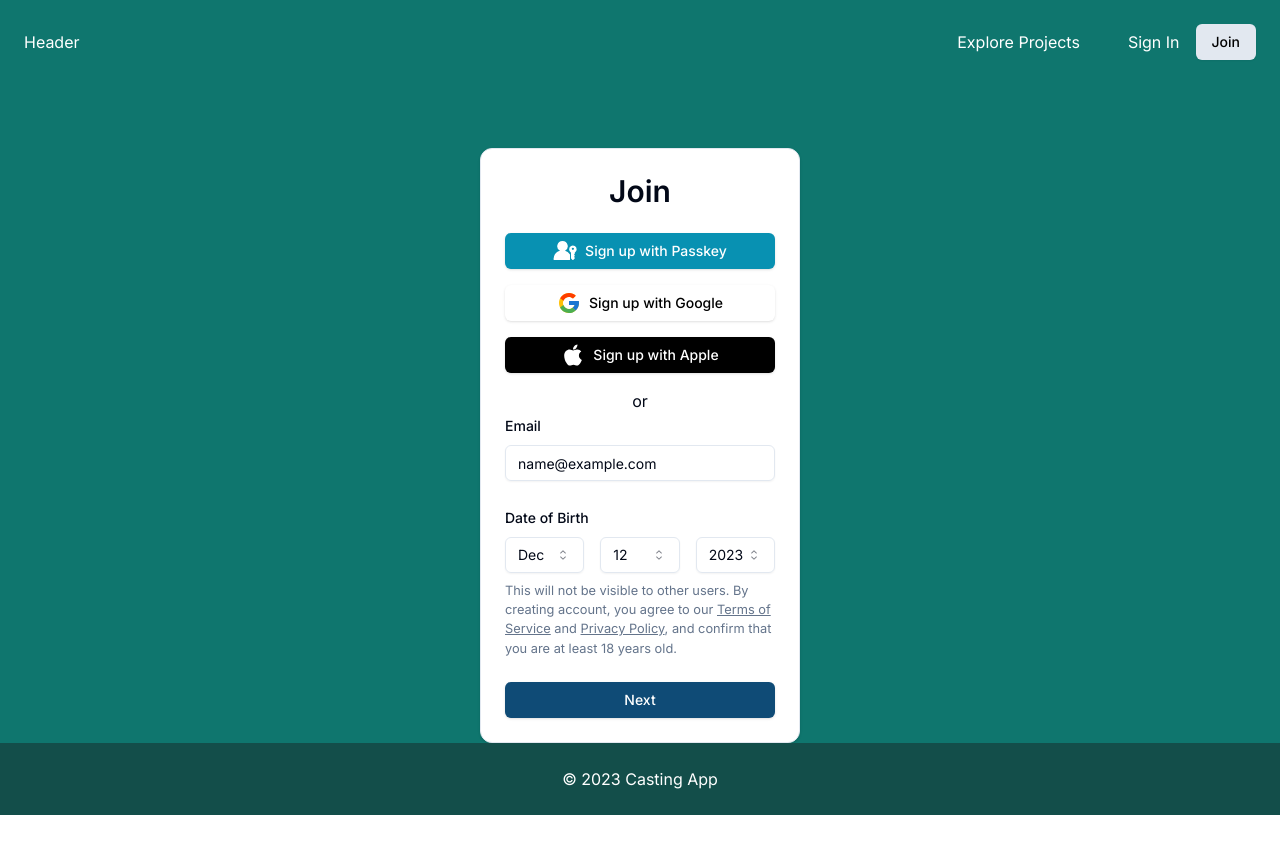
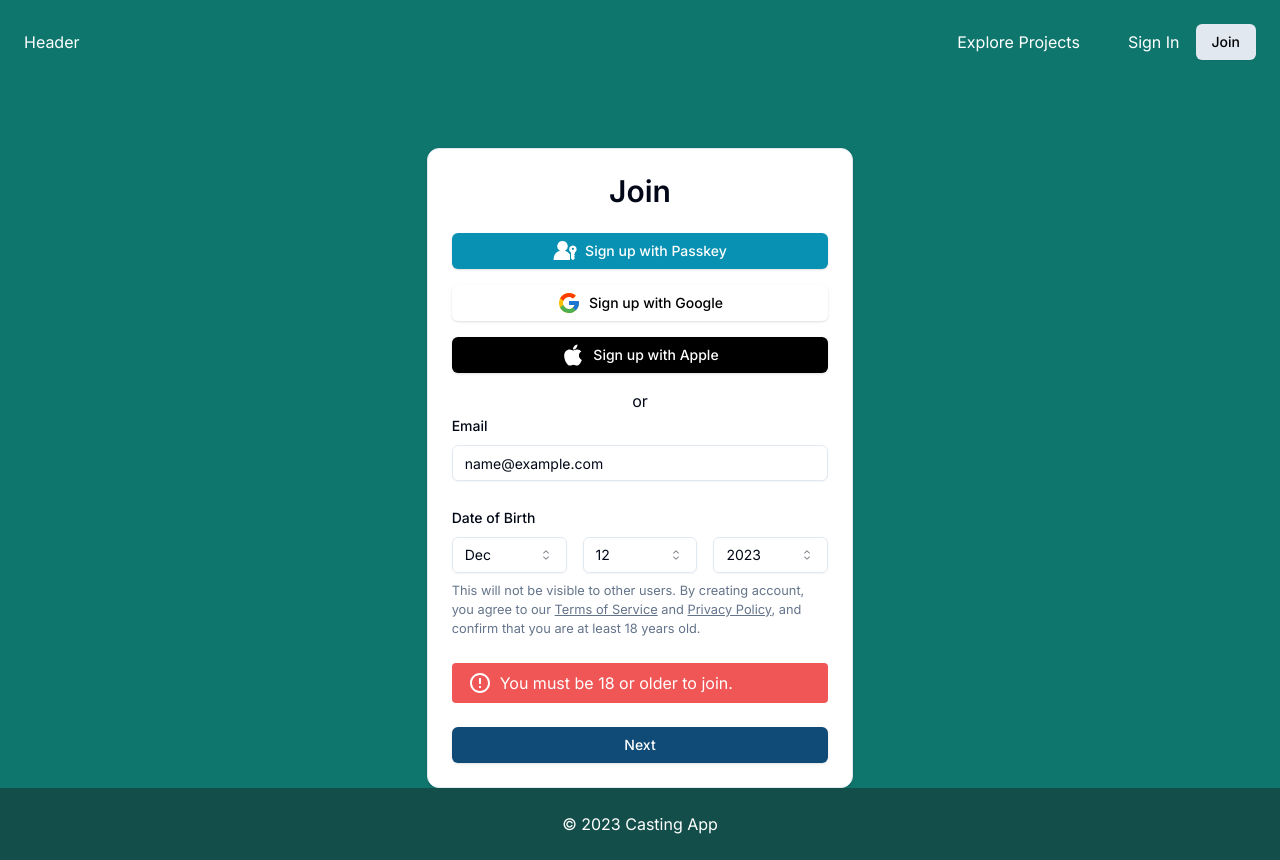
Before and after one commit to bbachdev/casting-app, a Next.js app: page /join in a window 1280 px wide. Both pictures are taken after typing "name@example.com" into the empty fields and a click on the button "Next". Before the commit the page ends 815 px from the top, so only its background shows below. Built offline with nearby package versions, Linux system fonts and the light colour scheme.

Commit message:
Add client-side logic to 1st join step

```diff
--- a/src/components/auth/JoinCard.tsx
+++ b/src/components/auth/JoinCard.tsx
@@ -11,7 +11,7 @@ export default function SignInCard() {
   const [currentStep, setCurrentStep] = useState(0)
 
   return (
-    <Card className={`mx-auto w-full md:w-1/2 lg:w-3/12 flex flex-col`}>
+    <Card className={`mx-auto w-full md:w-1/2 lg:w-1/3 flex flex-col`}>
       <CardHeader className={`text-center text-3xl font-semibold`}>Join</CardHeader>
       <CardContent>
         { currentStep === 0 && (
--- a/src/components/auth/JoinSteps/BasicInfo.tsx
+++ b/src/components/auth/JoinSteps/BasicInfo.tsx
@@ -7,11 +7,12 @@ import { zodResolver } from '@hookform/resolvers/zod';
 import { Input } from '@/components/ui/input';
 import { z } from 'zod';
 import { Button } from '@/components/ui/button';
+import Error from '@/components/ui/error';
 import { Select, SelectContent, SelectItem, SelectTrigger, SelectValue } from '@/components/ui/select';
 import Link from 'next/link';
 
 import { getDayListForMonth, getMonthList, monthToAcronym, getYearList } from '@/util/datetime';
-import { useState } from 'react';
+import { useEffect, useState } from 'react';
 
 export default function BasicInfo() {
   const currentDate = new Date()
@@ -24,32 +25,36 @@ export default function BasicInfo() {
   const form = useForm<z.infer<typeof joinSchemaBasicInfo>>({
     resolver: zodResolver(joinSchemaBasicInfo),
     defaultValues: {
-      email: "",
-      dateOfBirth: new Date(),
+      email: ""
     },
   })
 
   function onSubmit(data: z.infer<typeof joinSchemaBasicInfo>) {
-    console.log("Basic Info: ", data)
+    const dob = new Date(dobYear, dobMonth, dobDay)
+    const email = data.email
+
+    //Verify dob is 18 or older
+    const eighteenYearsAgo = new Date()
+    eighteenYearsAgo.setFullYear(eighteenYearsAgo.getFullYear() - 18)
+    if (dob > eighteenYearsAgo) {
+      //Set root error
+      form.setError("root", {
+        type: "dobTooYoung", message: "You must be 18 or older to join."
+      })
+      return
+    }
+
   }
 
   function setMonth(value: string) {
     setDobMonth(parseInt(value))
     setDayList(getDayListForMonth(parseInt(value) + 1, dobYear))
-    if(dobDay > dayList.length) {
-      setDobDay(dayList.length -1)
-    }
   }
 
   function setYear(value: string) {
     setDobYear(parseInt(value))
     setDayList(getDayListForMonth(dobMonth + 1, parseInt(value)))
-    if(dobDay > dayList.length) {
-      setDobDay(dayList.length -1)
   }
-  }
-
-  //TODO: Figure out how to set days visually when month/year changes
 
   return (
     <>
@@ -65,7 +70,6 @@ export default function BasicInfo() {
               </FormControl>
             </FormItem>
           )}/>
-          <FormField control={form.control} name="dateOfBirth" render={({ field }) => (
           <FormItem>
             <FormLabel>Date of Birth</FormLabel>
             <FormControl>
@@ -81,9 +85,9 @@ export default function BasicInfo() {
                     ))}
                   </SelectContent>
                 </Select>
-                  <Select onValueChange={(e) => setDobDay(parseInt(e))} value={dobDay.toString()}>
+                <Select onValueChange={(e) => setDobDay(parseInt(e))}>
                   <SelectTrigger className="w-1/3">
-                      <SelectValue placeholder={dobDay} />
+                    <SelectValue placeholder={dobDay.toString()} />
                   </SelectTrigger>
                   <SelectContent>
                     { dayList.map((day) => (
@@ -107,7 +111,8 @@ export default function BasicInfo() {
               This will not be visible to other users. By creating account, you agree to our <Link href={`/tos`} className={`underline`}>Terms of Service</Link> and <Link href={`/privacy`} className={`underline`}>Privacy Policy</Link>, and confirm that you are at least 18 years old.
             </FormDescription>
           </FormItem>
-          )}/>
+
+          {form.formState.errors.root?.type === 'dobTooYoung' && <Error message={``+form.formState.errors.root.message} /> }
 
           <Button className={`w-full`}>Next</Button>
         </form>
--- /dev/null
+++ b/src/components/ui/error.tsx
@@ -0,0 +1,14 @@
+import { MdErrorOutline } from "react-icons/md";
+
+interface ErrorProps {
+  message: string;
+}
+
+export default function Error(props: ErrorProps) {
+  return (
+    <p className={`bg-destructive/90 text-white px-4 py-2 rounded-sm flex flex-row`}>
+      <MdErrorOutline className={`text-2xl`} />
+      <span className={`ml-2`}>{props.message}</span>
+    </p>
+  )
+}
--- a/src/schemas/auth.ts
+++ b/src/schemas/auth.ts
@@ -7,7 +7,7 @@ export const signInSchema = z.object({
 
 export const joinSchemaBasicInfo = z.object({
   email: z.string().email(),
-  dateOfBirth: z.date(),
+  dateOfBirth: z.date().optional(),
 });
 
 //TODO: Add more, custom validation for password
--- a/src/util/datetime.ts
+++ b/src/util/datetime.ts
@@ -1,7 +1,5 @@
 export const getDayListForMonth = (month: number, year: number) => {
   const daysInMonth = new Date(year, month, 0).getDate();
-  console.log("Month: ", month)
-  console.log("Days in month: ", daysInMonth)
   return Array.from({ length: daysInMonth }, (_, i) => ``+(i + 1));
 }
 
```
Lines whose indentation alone changed are shown as unchanged.
